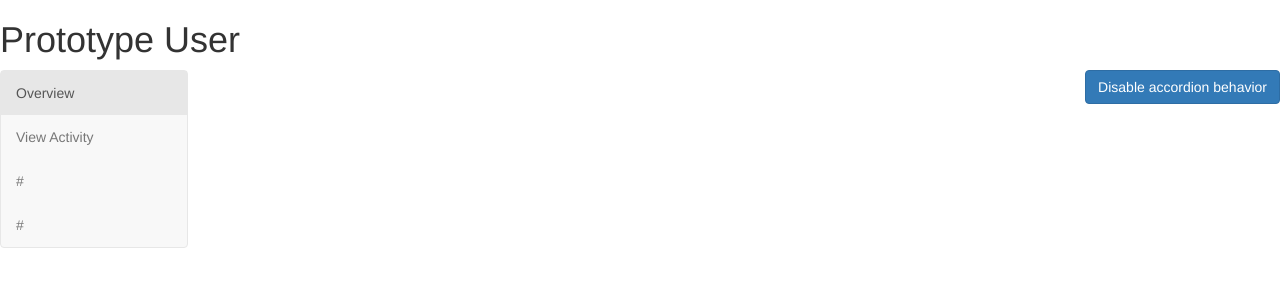
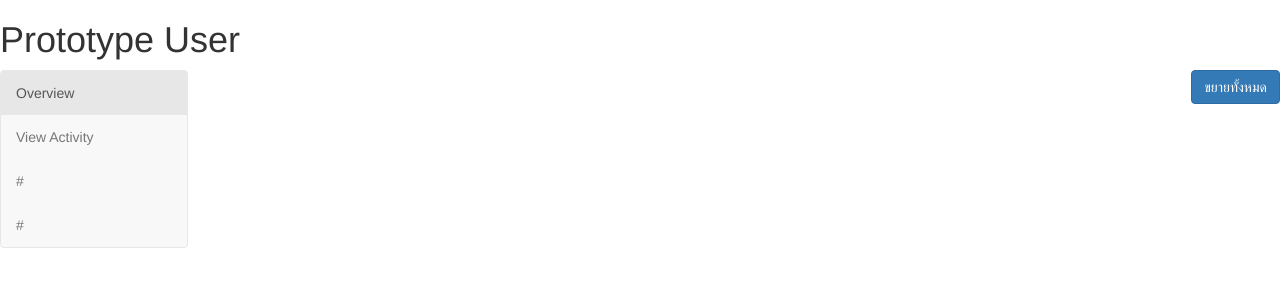
Before and after one commit to PsKs/stakeholder, a PHP site: page /user/view.php in a window 1280 px wide. Shown: the top 300 px of the page. Run offline with PHP 8.4, Linux system fonts and the light colour scheme; data that the repository does not hold is empty.

```diff
--- a/user/view.php
+++ b/user/view.php
@@ -148,13 +148,16 @@
           font-family:'Glyphicons Halflings';
           content:"\e114";
           float: right;
-          color: grey;
+          color: #808080;
         }
         .panel-heading a.collapsed:after {
           content:"\e080";
         }
         .table {
           font-size: 110%;
+        }
+        .table-hover tbody tr:hover td, .table-hover tbody tr:hover th {
+          background-color: #dcdcdc;
         }
     </style>
   </head>
@@ -188,12 +191,12 @@
               active = false;
               $('.panel-collapse').collapse('show');
               $('.panel-title').attr('data-toggle', '');
-              $(this).text('Enable accordion behavior');
+              $(this).text('ย่อทั้งหมด');
           } else {
               active = true;
               $('.panel-collapse').collapse('hide');
               $('.panel-title').attr('data-toggle', 'collapse');
-              $(this).text('Disable accordion behavior');
+              $(this).text('ขยายทั้งหมด');
           }
       });
       // collapse แบบสลับกันออกมาโชว์ไม่มีการค้างไว้
@@ -230,7 +233,7 @@
   <!-- End Menu -->
   <div class="col-sm-10">
   <button id="collapse-init" class="btn btn-primary pull-right">
-    Disable accordion behavior
+    ขยายทั้งหมด
   </button>
   <div class="panel-group " id="accordion">
   <?php
```
Also changed, not shown: 1 other file.
